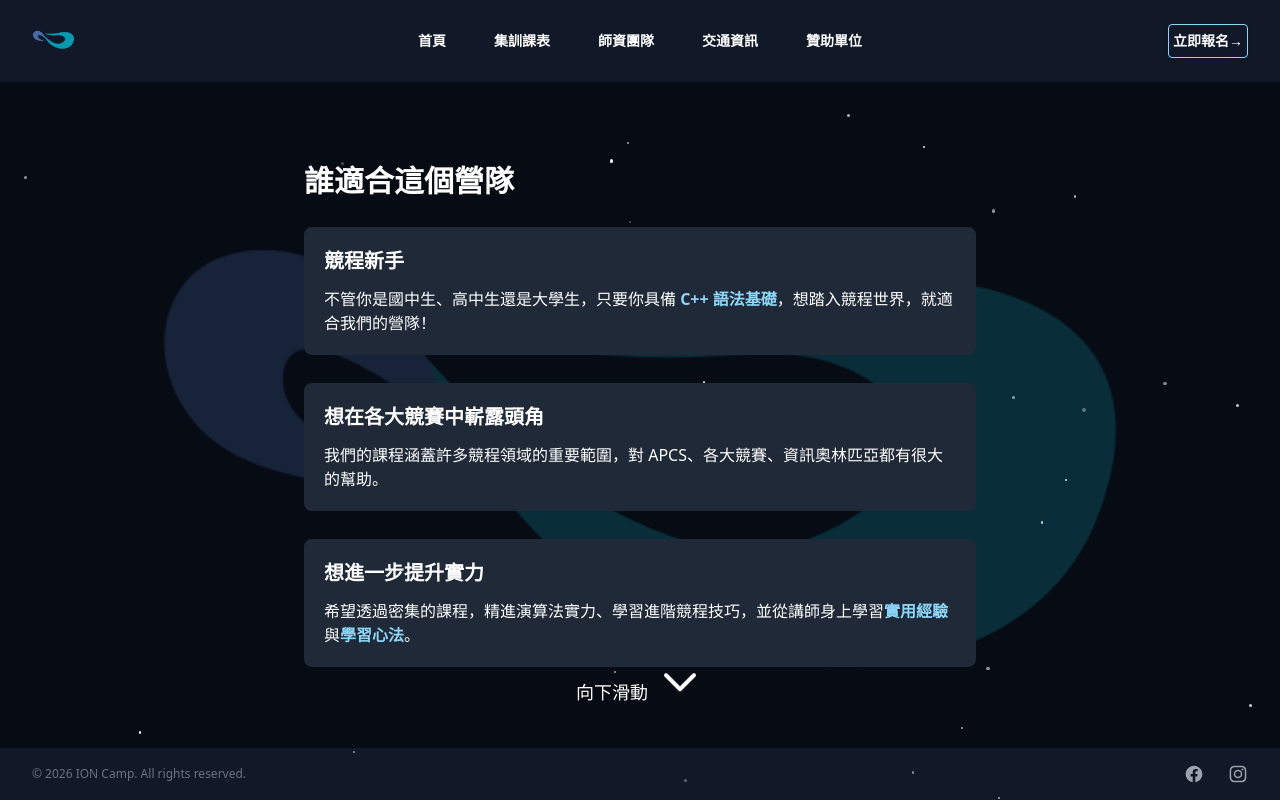
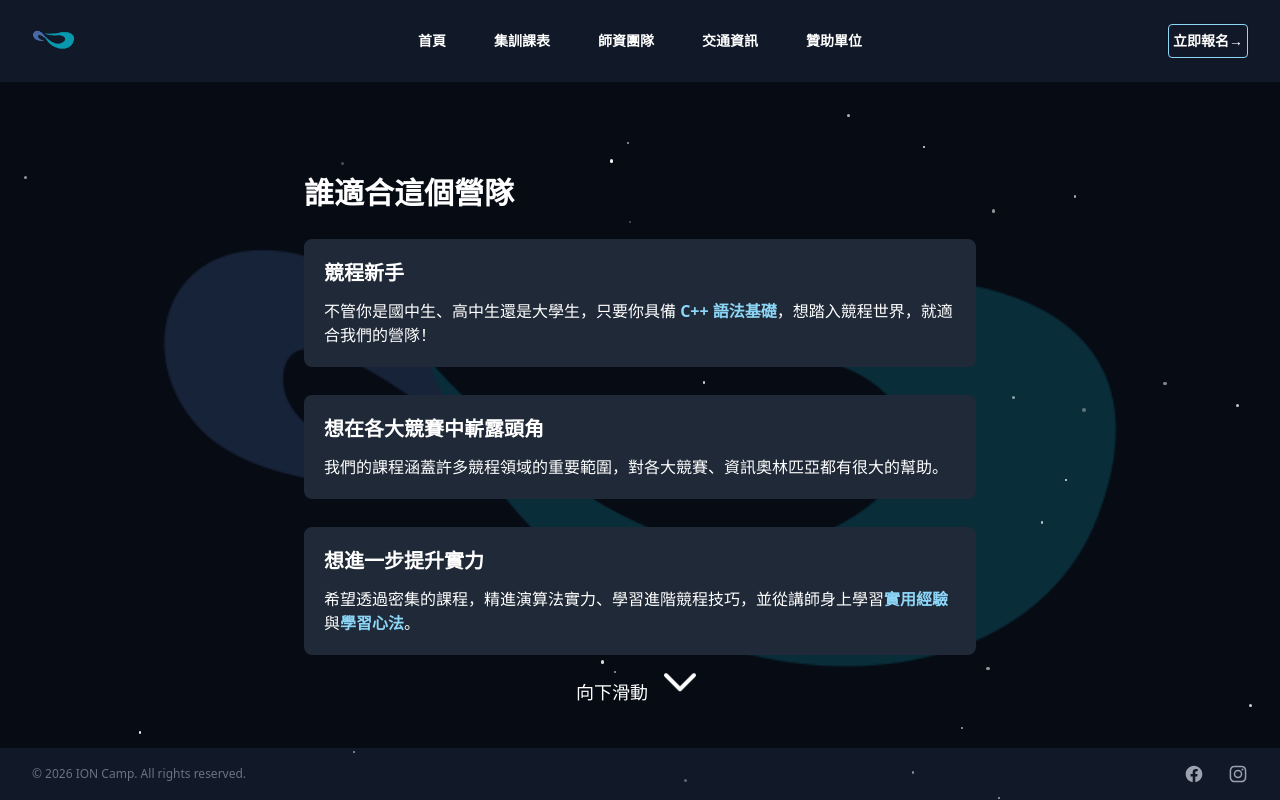
Before and after one commit to ioncamp-internal/web-ionc, a Next.js app: page /2026 in a window 1280 px wide. Both pictures are taken after a click on the element "向下滑動". Built offline with nearby package versions, Linux system fonts and the light colour scheme.

Commit message:
移除 APCS 關鍵字

```diff
--- a/src/pages/2026/index.js
+++ b/src/pages/2026/index.js
@@ -29,7 +29,7 @@ const pageContents = [
                 <h1 className="text-2xl md:text-5xl font-bold" style={{color: "#FFF"}}>2026 IONCamp</h1>
                 <div className="text-lg md:text-3xl font-semibold my-4 md:my-5" style={{color: "#FFF"}}>清大暑期程式競賽集訓營</div>
                 <p className="px-4 md:px-6 text-sm md:text-xl font-medium my-4 md:my-5 leading-6 md:leading-9" style={{color: "#8DD6F7"}}>
-                    對於初學程式設計感到迷惘嗎？或是在挑戰 APCS 或大大小小的程式設計比賽感到挫折呢？<br/>
+                    對於初學程式設計感到迷惘嗎？或是在挑戰大大小小的程式設計比賽感到挫折呢？<br/>
                     讓 IONCamp 透過連續五天密集且扎實的課程，帶領你突破目前的困境吧！
                 </p>
                 <a
@@ -52,7 +52,7 @@ const pageContents = [
                 </div>
                 <div className="bg-gray-800 p-3 md:p-5 rounded-lg">
                     <h3 className="text-base md:text-xl font-semibold text-white mb-2 md:mb-3">想在各大競賽中嶄露頭角</h3>
-                    <p className="text-sm md:text-base text-white">我們的課程涵蓋許多競程領域的重要範圍，對 APCS、各大競賽、資訊奧林匹亞都有很大的幫助。</p>
+                    <p className="text-sm md:text-base text-white">我們的課程涵蓋許多競程領域的重要範圍，對各大競賽、資訊奧林匹亞都有很大的幫助。</p>
                 </div>
                 <div className="bg-gray-800 p-3 md:p-5 rounded-lg">
                     <h3 className="text-base md:text-xl font-semibold text-white mb-2 md:mb-3">想進一步提升實力</h3>
```
